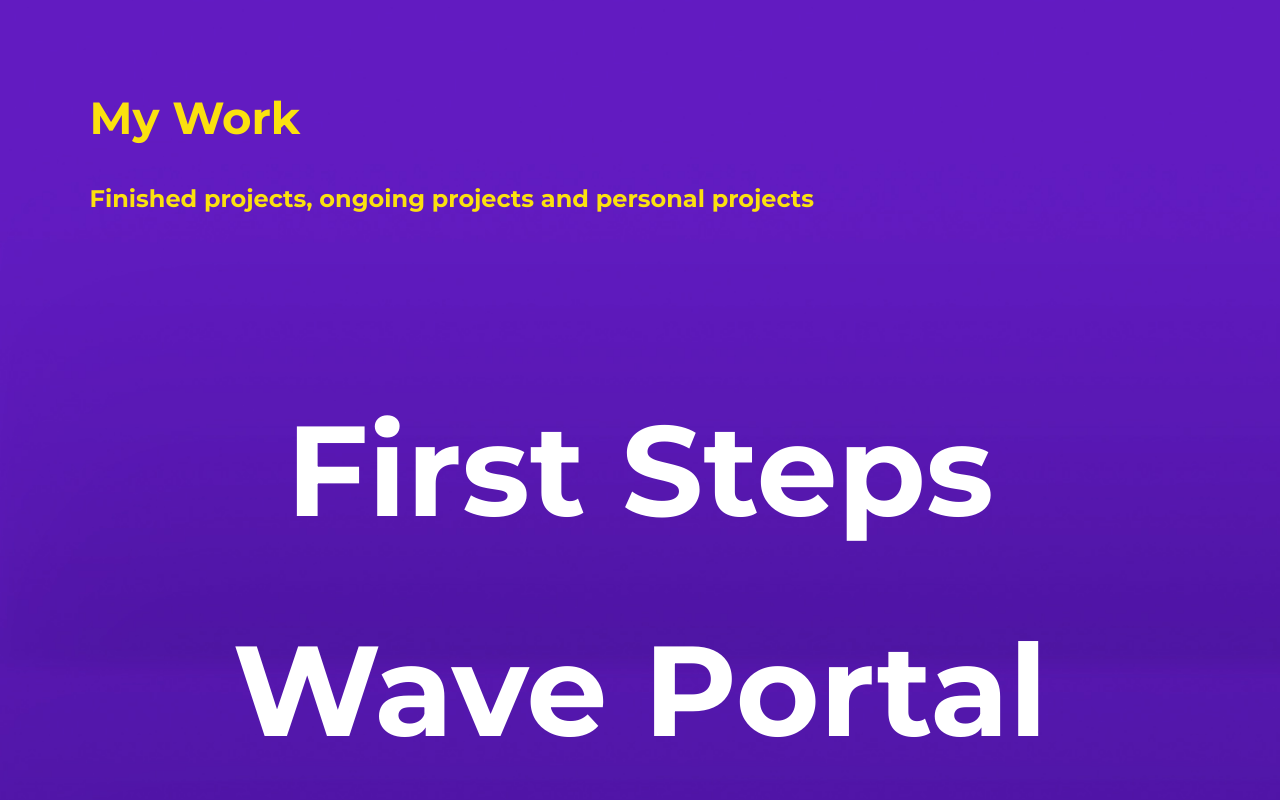
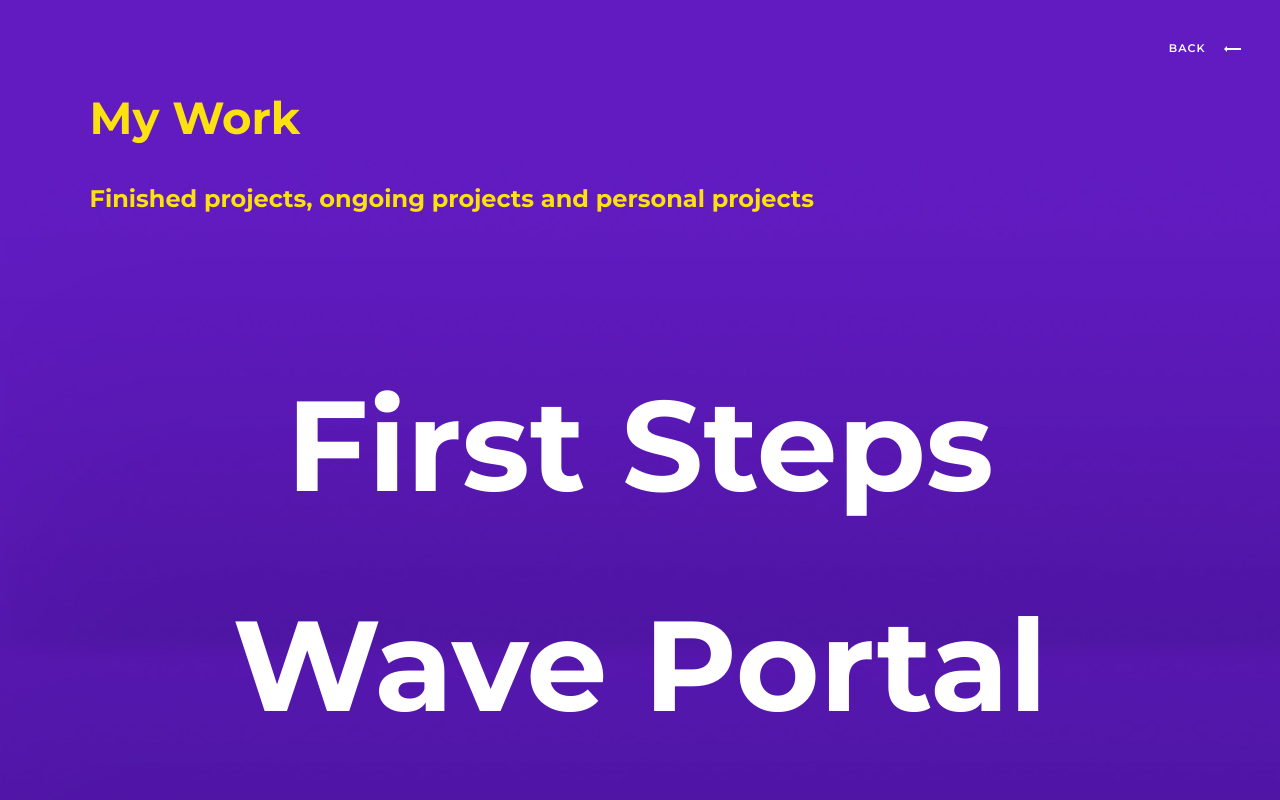
Before and after one commit to FrancisGuedes/francisguedes-website, a React (Create React App) app: page /work in a window 1280 px wide. Shown: the top 800 px of the page. Built offline with nearby package versions, Linux system fonts and the light colour scheme.

Commit message:
added arrowback component

```diff
--- /dev/null
+++ b/src/components/arrow-back/arrowBack.css
@@ -0,0 +1,75 @@
+.lone-arrow {
+  width: 18px;
+  height: 20px;
+}
+.corner-project-back {
+  position: fixed;
+  top: 3vw;
+  right: 3vw;
+  z-index: 4;
+}
+
+.lone-arrow span.arrow {
+  position: absolute;
+  top: 0;
+  left: 0;
+  width: 100%;
+  height: 100%;
+  overflow: hidden;
+}
+
+.project-back span {
+  color: #212121;
+}
+
+.lone-arrow span.arrow span {
+  -webkit-transition: 0.45s cubic-bezier(0.7, 0.3, 0, 1);
+  -moz-transition: 0.45s cubic-bezier(0.7, 0.3, 0, 1);
+  transition: 0.45s cubic-bezier(0.7, 0.3, 0, 1);
+}
+
+.project-back .arrow-tip {
+  border-right: 3px solid #212121;
+}
+.lone-arrow .arrow-tip {
+  position: absolute;
+  left: 0;
+  top: 50%;
+  border-top: 3px solid transparent;
+  border-bottom: 3px solid transparent;
+  border-right: 3px solid #fff;
+  margin-top: -2px;
+}
+
+.project-back .arrow-length {
+  background-color: #212121;
+}
+.lone-arrow .arrow-length {
+  position: absolute;
+  left: 0;
+  top: 50%;
+  left: 16%;
+  width: 80%;
+  height: 2px;
+  background-color: #fff;
+}
+
+.lone-arrow span.text-back {
+  color: white;
+  right: 200%;
+  top: 50%;
+  position: absolute;
+  white-space: nowrap;
+  text-transform: uppercase;
+  -webkit-transform: translateX(0px) translateY(-50%);
+  -moz-transform: translateX(0px) translateY(-50%);
+  -ms-transform: translateX(0px) translateY(-50%);
+  -o-transform: translateX(0px) translateY(-50%);
+  transform: translateX(0px) translateY(-50%);
+}
+
+.text-back {
+  font-weight: 550;
+  font-size: 11px;
+  letter-spacing: 0.1em;
+}
--- /dev/null
+++ b/src/components/arrow-back/arrowBack.tsx
@@ -0,0 +1,19 @@
+import './arrowBack.css';
+import { strings } from '../../util/strings';
+import { Link } from 'react-router-dom';
+
+const ArrowBack = () => {
+  return (
+    <>
+      <Link to="/" className='project-back lone-arrow corner-project-back'>
+        <span className='arrow'>
+          <span className='arrow-tip'></span>
+          <span className='arrow-length'></span>
+        </span>
+        <span className='text-back'>{strings.arrowBack.title}</span>
+      </Link>
+    </>
+  );
+}
+
+export default ArrowBack;
--- a/src/containers/work/work.css
+++ b/src/containers/work/work.css
@@ -21,7 +21,7 @@
 }
 
 .work-project {
-  margin-top: 11vw;
+  margin-top: 9vw;
   text-align: center;
 }
 
--- a/src/containers/work/work.tsx
+++ b/src/containers/work/work.tsx
@@ -3,6 +3,7 @@ import * as Router from 'react-router-dom';
 import './work.css';
 import { strings } from '../../util/strings';
 import { Link } from 'react-router-dom';
+import ArrowBack from '../../components/arrow-back/arrowBack';
 
 const projectsObj = [...strings.workPage.projects];
 
@@ -27,6 +28,7 @@ const Work = () => {
   return (
     <>
       <main className="work-wrapper" data-container="content">
+        <ArrowBack/>
         <div className="work-wrapper-padding">
           <div className="content_padded">
                 <div id="content" className="padded" data-id="392958">
--- a/src/util/strings.ts
+++ b/src/util/strings.ts
@@ -45,5 +45,8 @@ export const strings = {
         title: "Wave Portal", href: "https://waveportal-baseline-student.daeshawnballard.repl.co/"
       }
     ],
-    }
+  },
+  arrowBack: {
+    title: "back"
+    },
   }
```
